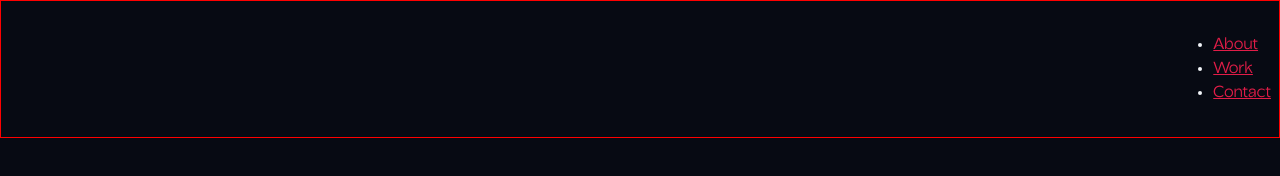
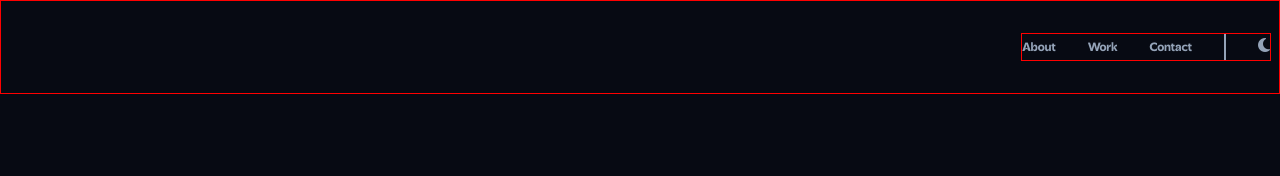
Before and after one commit to randy918/portfolio-710, a website built with Vite: page index.html in a window 1280 px wide. Built offline with nearby package versions, Linux system fonts and the light colour scheme.

Commit message:
added moon,  maybe I shouldnt've 7-12-24-1922

```diff
--- a/index.html
+++ b/index.html
@@ -5,6 +5,13 @@
     <meta charset="UTF-8" />
     <link rel="icon" type="image/svg+xml" href="/vite.svg" />
     <meta name="viewport" content="width=device-width, initial-scale=1.0" />
+    <link
+    rel="stylesheet"
+    href="https://cdnjs.cloudflare.com/ajax/libs/font-awesome/6.5.2/css/all.min.css"
+    integrity="sha512-SnH5WK+bZxgPHs44uWIX+LLJAJ9/2PkPKZ5QiAj6Ta86w+fsb2TkcmfRyVX3pBnMFcV7oQPJkl9QevSCWr3W6A=="
+    crossorigin="anonymous"
+    referrerpolicy="no-referrer"
+  />
     <title>Dev Server</title>
 </head>
 
@@ -14,24 +21,30 @@
 
         <nav>
 
-            <ul>
+            <ul class = 'header__menu'>
 
                 <li>
-                    <a href="#about">About</a>
+                    <a  class = 'header__link' href="#about">About</a>
                 </li>
 
                 <li>
-                    <a href="#featured">Work</a>
+                    <a  class = 'header__link' href="#featured">Work</a>
                 </li>
 
                 <li>
-                    <a href="#contact">Contact</a>
+                    <a  class = 'header__link' href="#contact">Contact</a>
                 </li>
 
+                <li class = 'header__line'>
+                </li>
+<li>
+<button>
+    <i class="fas fa-moon"></i>
+</button>
+</li>
             </ul>
 
         </nav>
-
     </header>
 
     <!-- <section></section> -->
--- a/styles/components/header.scss
+++ b/styles/components/header.scss
@@ -24,7 +24,52 @@
     padding-top: 2rem;
     padding-bottom: 2rem;
 
+}
 
+.header__menu {
+
+    display: flex;
+    align-items: center;
+    list-style: none;
+    border: 1px solid red;
+    padding: 0;
+    gap: 2em;
+
+}
+
+.header__link {
+
+    font-size: var(--size-xs);
+    text-decoration: none;
+    font-family: 'Bold';
+    color: var(--clr-slate400);
+    transition: color 0.3s;
+
+
+    &:hover {
+
+        color: var(--clr-rose);
+
+    }
+}
+
+.header__line {
+
+    border: 1px solid var(--clr-slate400);
+    padding-top: 1.5em;
+
+}
+
+.fa-moon {
+    transition: filter 0.3s ease;
+    color: var(--clr-slate400);
+    transition: color 0.3s;
+
+
+    &:hover {
+        color: white;
+
+    }
 }
 
 /* xs */
```
Also changed, not shown: styles/components/header.css, 1 other file.
